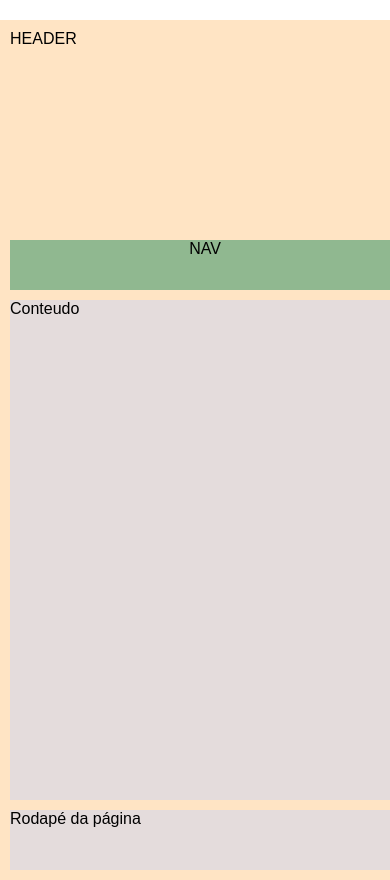
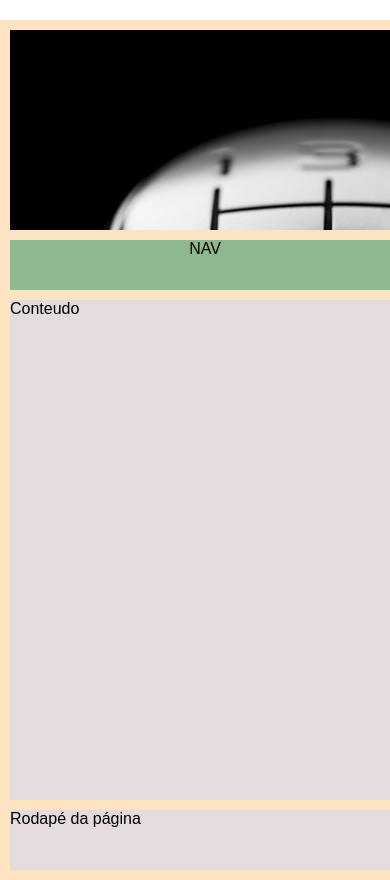
Before and after one commit to FilipeMGaspar/Curso_HTML5_e_CSS3_FSN_2016, a PHP site: page / in a window 390 px wide. Run offline with PHP 8.4, Linux system fonts and the light colour scheme.

Commit message:
Aula10 - Exercicio

```diff
--- a/Exerc-Aula10/css/estilo.css
+++ b/Exerc-Aula10/css/estilo.css
@@ -59,7 +59,7 @@ footer{
 
 @media only screen and (max-width: 1000px){
     header{
-        background: url();
+        background: url('../imagens/imagem3.jpg');
     }
     nav{
         background-color: rgb(144, 184, 144);
```
Also changed, not shown: Exerc-Aula10/imagens/imagem2.jpg.
